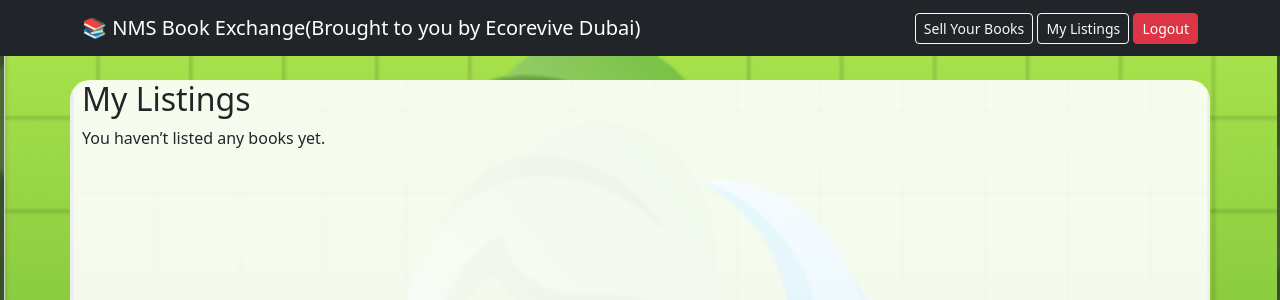
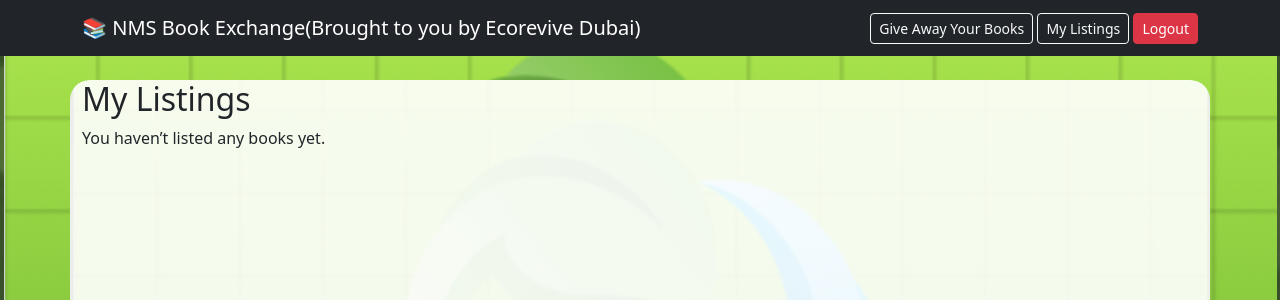
Before and after one commit to Jaiwal-Patel/School-project, a Django app: page /my/ in a window 1280 px wide. Shown: the top 300 px of the page. Run offline with Django 5.2, Linux system fonts and the light colour scheme; a user stored in the database is signed in; data that the repository does not hold is empty.

```diff
--- a/book_exchange1/marketplace/templates/marketplace/create.html
+++ b/book_exchange1/marketplace/templates/marketplace/create.html
@@ -27,7 +27,7 @@
         {{ form.condition.label_tag }}
         {{ form.condition }}
     </div>
-
+<!--
     <div class="mb-3">
         {{ form.price.label_tag }}
         {{ form.price }}
@@ -42,7 +42,7 @@
         {{ form.phone_number.label_tag }}
         {{ form.phone_number }}
     <div class="form-text">Optional — buyers can contact you on WhatsApp</div>
-    </div>
+    </div>-->
 
     <div class="mb-3">
         {{ form.image.label_tag }}
--- a/book_exchange1/marketplace/templates/marketplace/index.html
+++ b/book_exchange1/marketplace/templates/marketplace/index.html
@@ -49,6 +49,6 @@
         {% endfor %}
     </div>
 {% else %}
-    <p>No books listed yet.Come back later for updates</p>
+    <p>No books listed yet. Come back later for Updates</p>
 {% endif %}
 {% endblock %}
--- a/book_exchange1/marketplace/templates/marketplace/layout.html
+++ b/book_exchange1/marketplace/templates/marketplace/layout.html
@@ -14,7 +14,7 @@
 
         <div>
             {% if user.is_authenticated %}
-                <a class="btn btn-outline-light btn-sm" href="{% url 'create' %}">Sell Your Books</a>
+                <a class="btn btn-outline-light btn-sm" href="{% url 'create' %}">Give Away Your Books</a>
                 <a class="btn btn-outline-light btn-sm" href="{% url 'my_listings' %}">My Listings</a>
                 <a class="btn btn-danger btn-sm" href="{% url 'logout' %}">Logout</a>
             {% else %}
```
